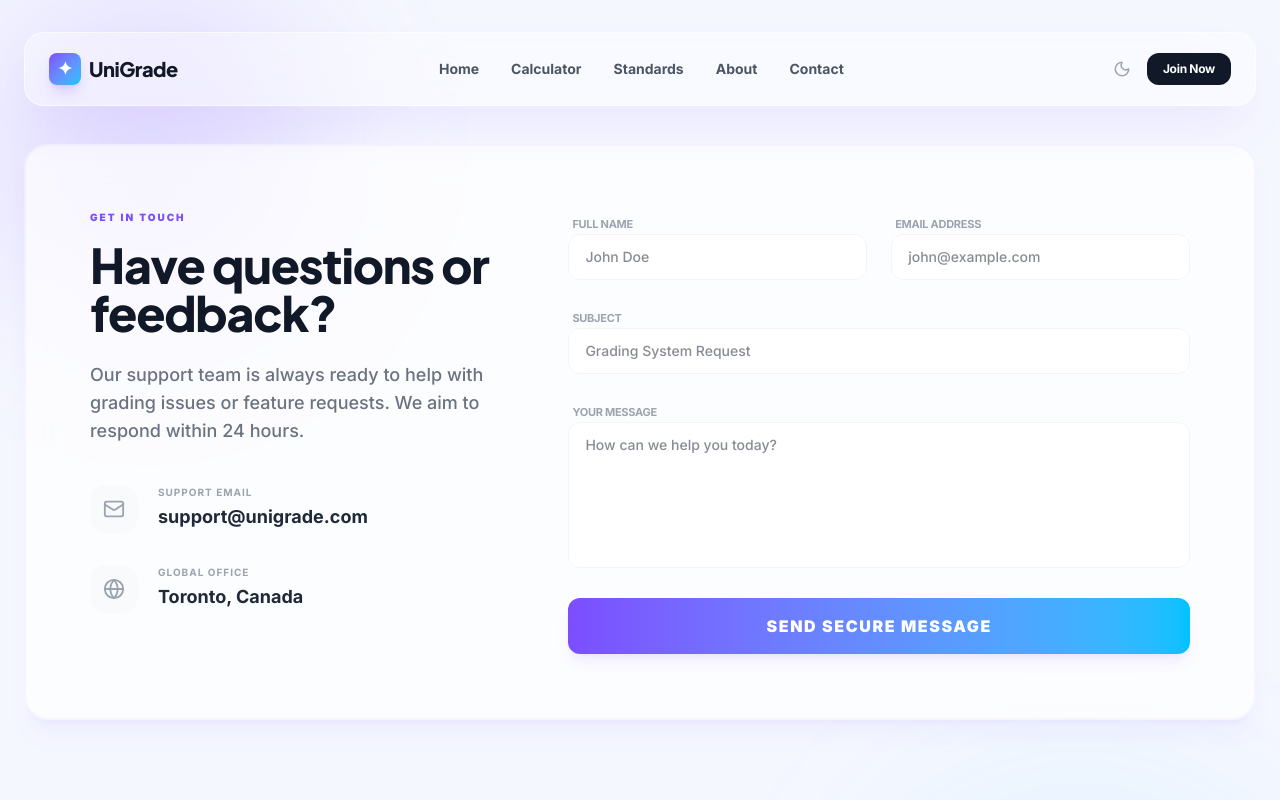
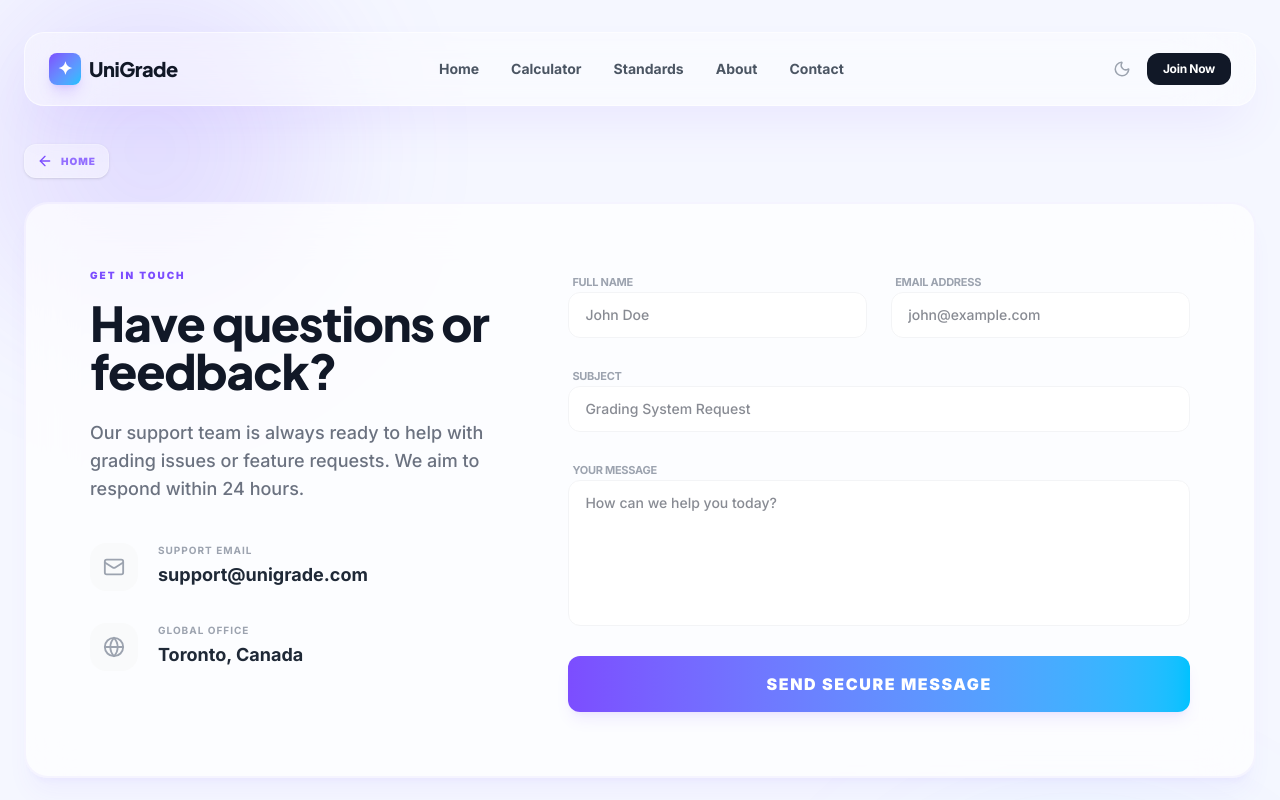
Before and after one commit to aljihadhasan220/unigrade-calculator, a React (Vite) app: page /contact in a window 1280 px wide. Shown: the top 800 px of the page. Built offline with nearby package versions, Linux system fonts and the light colour scheme.

Commit message:
feat: Add BackButton component to static pages
Introduces a reusable BackButton component and integrates it into About, Privacy, Terms, Contact, FAQ, and Standards pages. This enhances navigation by providing a consistent "Home" link on these pages, improving user experience.

```diff
--- /dev/null
+++ b/src/components/BackButton.tsx
@@ -0,0 +1,29 @@
+import { motion } from "motion/react";
+import { ArrowLeft } from "lucide-react";
+import { useNavigate } from "react-router-dom";
+import { cn } from "../lib/utils";
+
+interface BackButtonProps {
+  className?: string;
+}
+
+export default function BackButton({ className }: BackButtonProps) {
+  const navigate = useNavigate();
+
+  return (
+    <motion.button
+      initial={{ opacity: 0, x: -10 }}
+      animate={{ opacity: 1, x: 0 }}
+      whileHover={{ scale: 1.05, x: -2 }}
+      whileTap={{ scale: 0.95 }}
+      onClick={() => navigate("/")}
+      className={cn(
+        "group flex items-center justify-center gap-2 px-3 py-2 rounded-xl bg-white/40 backdrop-blur-md border border-white/20 shadow-sm hover:bg-white/60 transition-colors z-20 sticky top-24 ml-4 md:ml-0 mb-6",
+        className
+      )}
+    >
+      <ArrowLeft className="w-4 h-4 text-primary group-hover:-translate-x-0.5 transition-transform" />
+      <span className="text-[10px] font-black uppercase tracking-widest text-primary/80">Home</span>
+    </motion.button>
+  );
+}
--- a/src/pages/AboutPage.tsx
+++ b/src/pages/AboutPage.tsx
@@ -2,12 +2,15 @@ import React from 'react';
 import { motion } from 'motion/react';
 import { GlassCard } from '../components/UI';
 import { Globe, ShieldCheck } from 'lucide-react';
+import BackButton from '../components/BackButton';
 
 export default function AboutPage() {
   return (
     <div className="pt-24 md:pt-36 pb-12 md:pb-24 px-4 md:px-6">
-      <div className="max-w-7xl mx-auto flex flex-col md:flex-row items-center gap-10 md:gap-12">
-        <motion.div
+      <div className="max-w-7xl mx-auto">
+        <BackButton />
+        <div className="flex flex-col md:flex-row items-center gap-10 md:gap-12">
+          <motion.div
           initial={{ opacity: 0, x: -20 }}
           animate={{ opacity: 1, x: 0 }}
           className="flex-1"
@@ -60,5 +63,6 @@ export default function AboutPage() {
         </motion.div>
       </div>
     </div>
+  </div>
   );
 }
--- a/src/pages/ContactPage.tsx
+++ b/src/pages/ContactPage.tsx
@@ -2,11 +2,13 @@ import React from 'react';
 import { motion } from 'motion/react';
 import { GlassCard, Button } from '../components/UI';
 import { Info, Globe, Mail } from 'lucide-react';
+import BackButton from '../components/BackButton';
 
 export default function ContactPage() {
   return (
     <div className="pt-24 md:pt-36 pb-12 md:pb-24 px-4 md:px-6">
       <div className="max-w-7xl mx-auto">
+        <BackButton />
         <GlassCard className="p-6 md:p-16 border-2 border-primary/5">
           <div className="grid grid-cols-1 lg:grid-cols-[1fr_1.5fr] gap-10 md:gap-16">
             <div>
--- a/src/pages/FAQPage.tsx
+++ b/src/pages/FAQPage.tsx
@@ -3,6 +3,7 @@ import { motion, AnimatePresence } from 'motion/react';
 import { ChevronDown, HelpCircle } from 'lucide-react';
 import { cn } from '../lib/utils';
 import { GlassCard } from '../components/UI';
+import BackButton from '../components/BackButton';
 
 const FAQItem = ({ question, answer }: { question: string; answer: string; key?: React.Key }) => {
   const [isOpen, setIsOpen] = useState(false);
@@ -62,6 +63,7 @@ export default function FAQPage() {
   return (
     <div className="pt-24 md:pt-36 pb-12 md:pb-24 px-4 md:px-6">
       <div className="max-w-3xl mx-auto">
+        <BackButton />
         <motion.div
            initial={{ opacity: 0, y: 20 }}
            animate={{ opacity: 1, y: 0 }}
--- a/src/pages/PrivacyPage.tsx
+++ b/src/pages/PrivacyPage.tsx
@@ -2,11 +2,13 @@ import React from 'react';
 import { motion } from 'motion/react';
 import { GlassCard } from '../components/UI';
 import { ShieldCheck, Lock, EyeOff } from 'lucide-react';
+import BackButton from '../components/BackButton';
 
 export default function PrivacyPage() {
   return (
     <div className="pt-24 md:pt-36 pb-12 md:pb-24 px-4 md:px-6">
       <div className="max-w-4xl mx-auto">
+        <BackButton />
         <motion.div
           initial={{ opacity: 0, y: 20 }}
           animate={{ opacity: 1, y: 0 }}
--- a/src/pages/StandardsPage.tsx
+++ b/src/pages/StandardsPage.tsx
@@ -3,15 +3,17 @@ import { motion } from 'motion/react';
 import { GlassCard } from '../components/UI';
 import { Globe } from 'lucide-react';
 import { GRADING_SYSTEMS } from '../types';
+import BackButton from '../components/BackButton';
 
 export default function StandardsPage() {
   return (
     <div className="pt-24 md:pt-36 pb-12 md:pb-24 px-4 md:px-6">
       <div className="max-w-7xl mx-auto">
+        <BackButton />
         <motion.div
-          initial={{ opacity: 0, y: 20 }}
-          animate={{ opacity: 1, y: 0 }}
-          className="text-center mb-16"
+           initial={{ opacity: 0, y: 20 }}
+           animate={{ opacity: 1, y: 0 }}
+           className="text-center mb-16"
         >
           <div className="w-16 h-16 bg-primary/10 text-primary rounded-full flex items-center justify-center mx-auto mb-6">
             <Globe size={32} />
--- a/src/pages/TermsPage.tsx
+++ b/src/pages/TermsPage.tsx
@@ -2,11 +2,13 @@ import React from 'react';
 import { motion } from 'motion/react';
 import { GlassCard } from '../components/UI';
 import { FileText, CheckCircle2, AlertCircle } from 'lucide-react';
+import BackButton from '../components/BackButton';
 
 export default function TermsPage() {
   return (
     <div className="pt-24 md:pt-36 pb-12 md:pb-24 px-4 md:px-6">
       <div className="max-w-4xl mx-auto">
+        <BackButton />
         <motion.div
           initial={{ opacity: 0, y: 20 }}
           animate={{ opacity: 1, y: 0 }}
```
